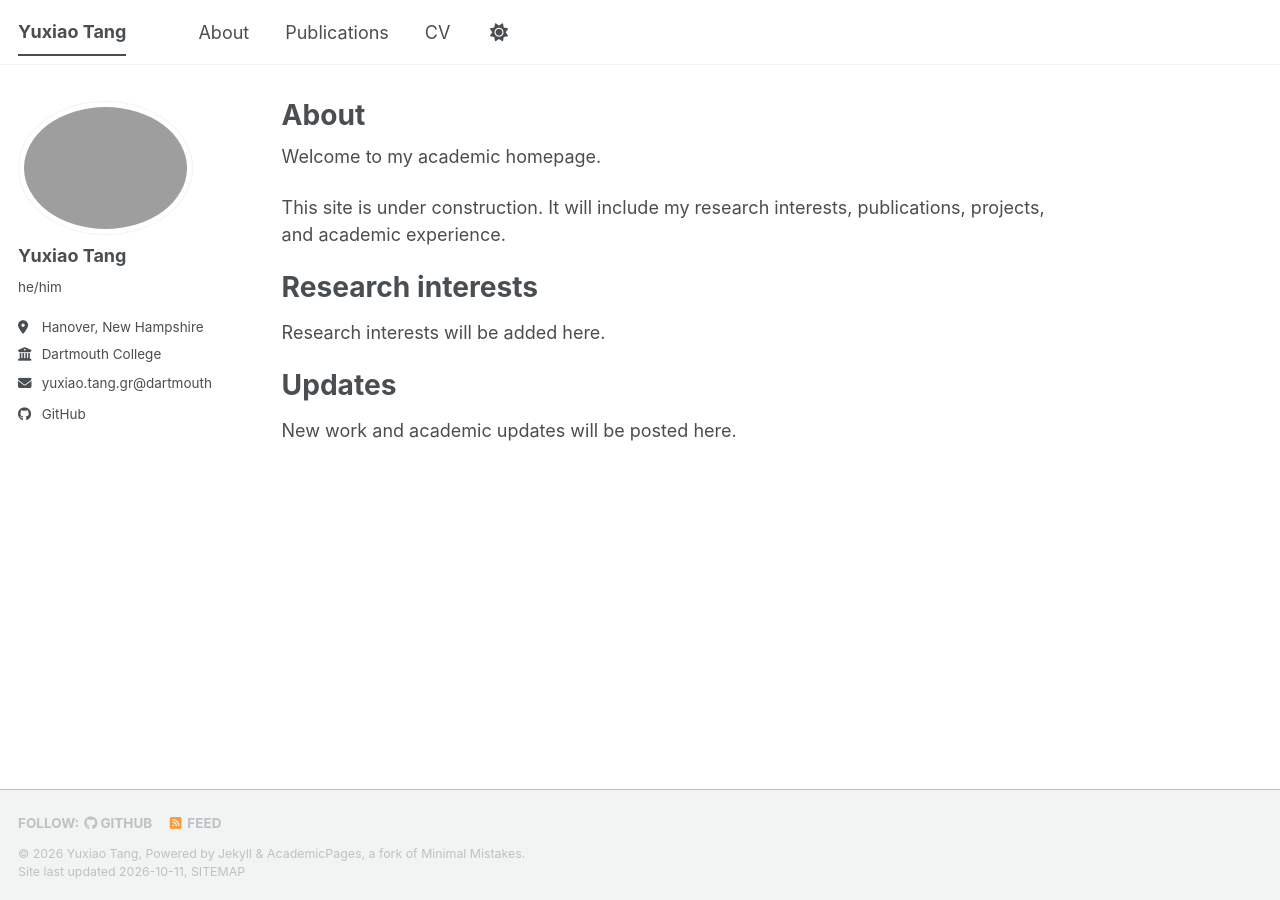
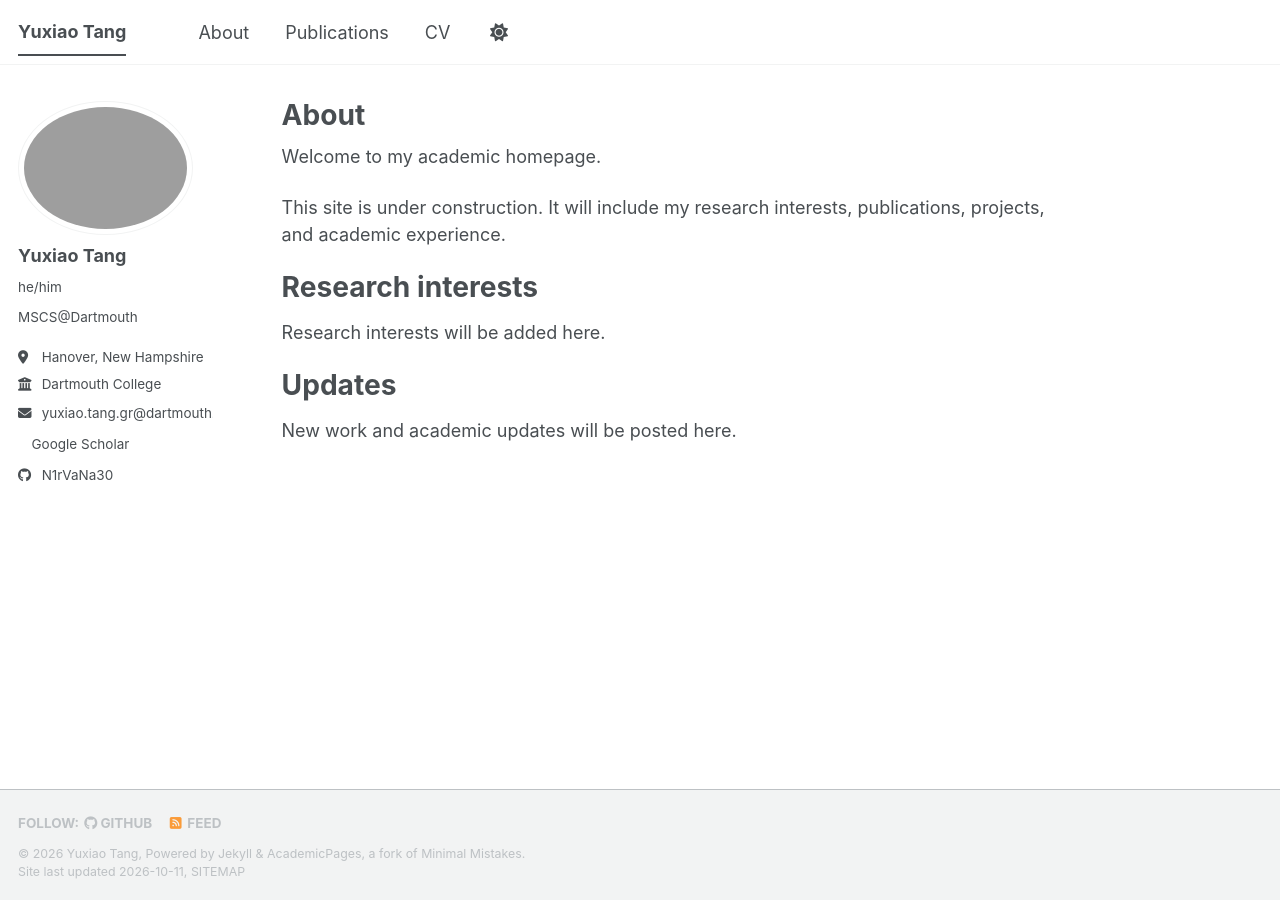
Before and after one commit to N1rVaNa30/N1rVaNa30.github.io, a Jekyll site: the page built from _pages/about.md, in a window 1280 px wide. Built offline with Jekyll 4.4.1, drawn with Linux system fonts in a browser that asks for light colours; a style sheet for code colours, icons or effects is not loaded.

Commit message:
Update profile bio and academic links

```diff
--- a/_config.yml
+++ b/_config.yml
@@ -26,7 +26,7 @@ author:
   avatar           :
   name             : "Yuxiao Tang"
   pronouns         : "he/him"
-  bio              : ""
+  bio              : "MSCS@Dartmouth"
   location         : "Hanover, New Hampshire"
   employer         : Dartmouth College
   uri              : # URL
@@ -35,7 +35,7 @@ author:
   # Academic websites
   academia         : # URL
   arxiv            : # URL - Update with the correct link to your profile
-  googlescholar    : # https://scholar.google.com/citations?hl=en&user=KgkWWHkAAAAJ
+  googlescholar    : "https://scholar.google.com/citations?hl=en&user=KgkWWHkAAAAJ"
   inspire-hep      : # URL
   impactstory      : # URL
   orcid            :
--- a/_includes/author-profile.html
+++ b/_includes/author-profile.html
@@ -86,7 +86,7 @@
         <li><a href="https://dribbble.com/{{ author.dribbble }}"><i class="fab fa-fw fa-dribbble icon-pad-right" aria-hidden="true"></i>Dribbble</a></li>
       {% endif %}
       {% if author.github %}
-        <li><a href="https://github.com/{{ author.github }}"><i class="fab fa-fw fa-github icon-pad-right" aria-hidden="true"></i>GitHub</a></li>
+        <li><a href="https://github.com/{{ author.github }}"><i class="fab fa-fw fa-github icon-pad-right" aria-hidden="true"></i>{{ author.github }}</a></li>
       {% endif %}
       {% if author.kaggle %}
         <li><a href="https://kaggle.com/{{ author.kaggle }}"><i class="fab fa-fw fa-kaggle icon-pad-right" aria-hidden="true"></i>Kaggle</a></li>
```
